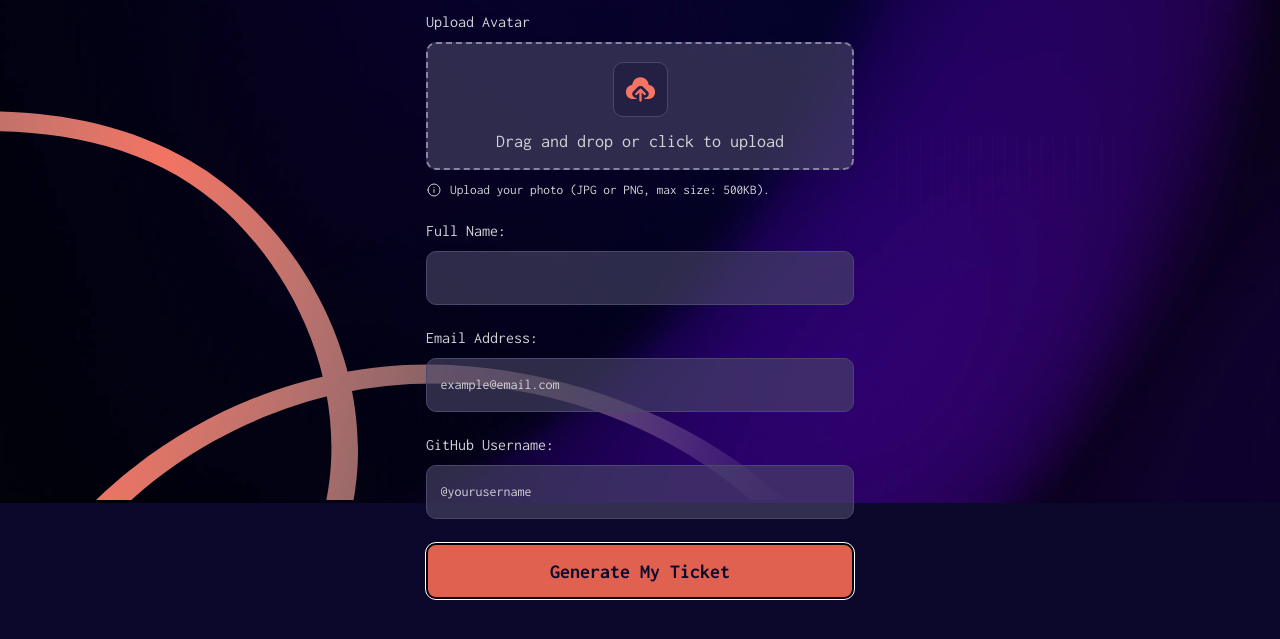
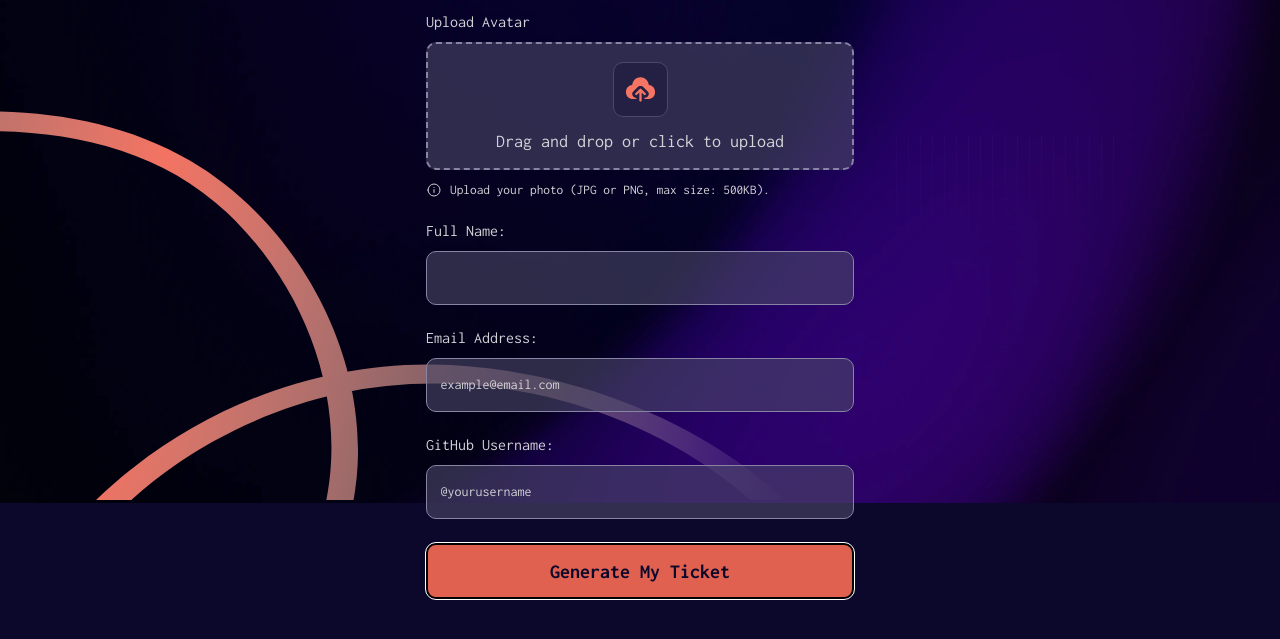
Before and after one commit to UloakuObi/conference-ticket-generator-design, a website with bundled scripts: page index.html in a window 1280 px wide. Shown: the part 297-936 px from the top of the page. Built offline with nearby package versions, Linux system fonts and the light colour scheme.

Commit message:
Update styles

```diff
--- a/index.css
+++ b/index.css
@@ -238,7 +238,7 @@ button {
 input {
     height: 54px;
     background-color: hsl(var(--clr-neutral-700) / 60%);
-    border: 1px solid hsl(var(--clr-neutral-700));
+    border: 1px solid hsl(var(--clr-neutral-500));
     font-family: inherit;
     border-radius: 0.625rem;
     padding-left: .85rem;
@@ -254,6 +254,7 @@ input::placeholder{
 
 input:not(:placeholder-shown) {
     background-color: hsl(var(--clr-neutral-700) / 60%);
+    border: 1px solid hsl(var(--clr-neutral-500));
 }
 
 input.bg-color {
```
